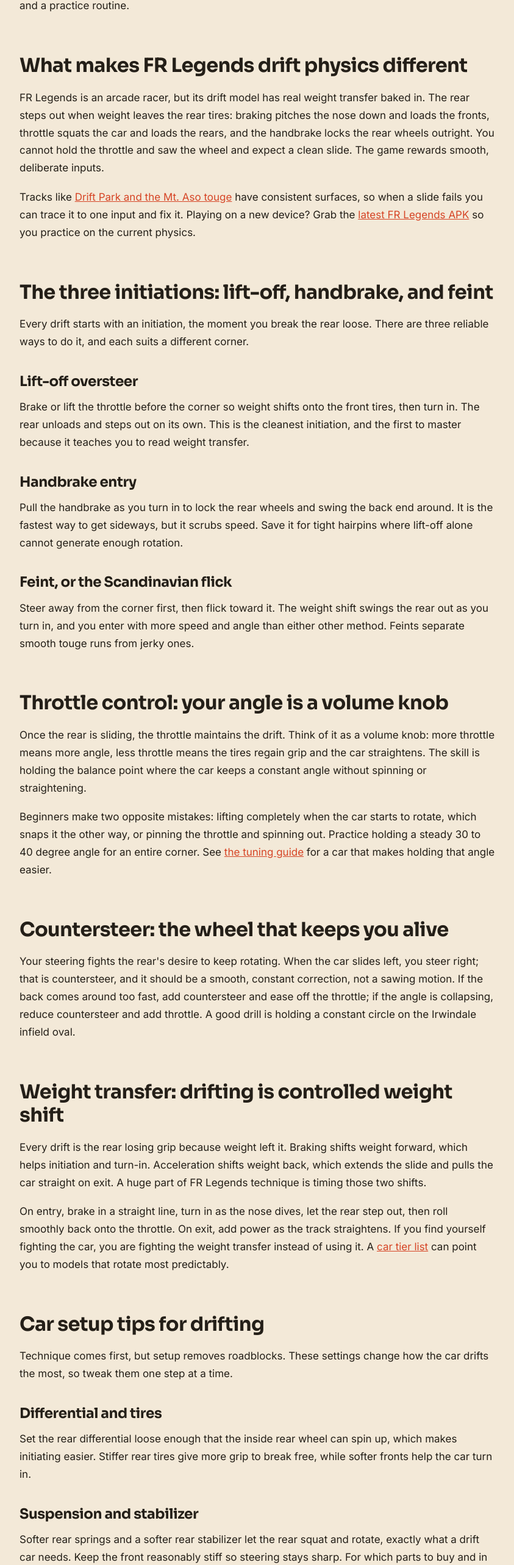
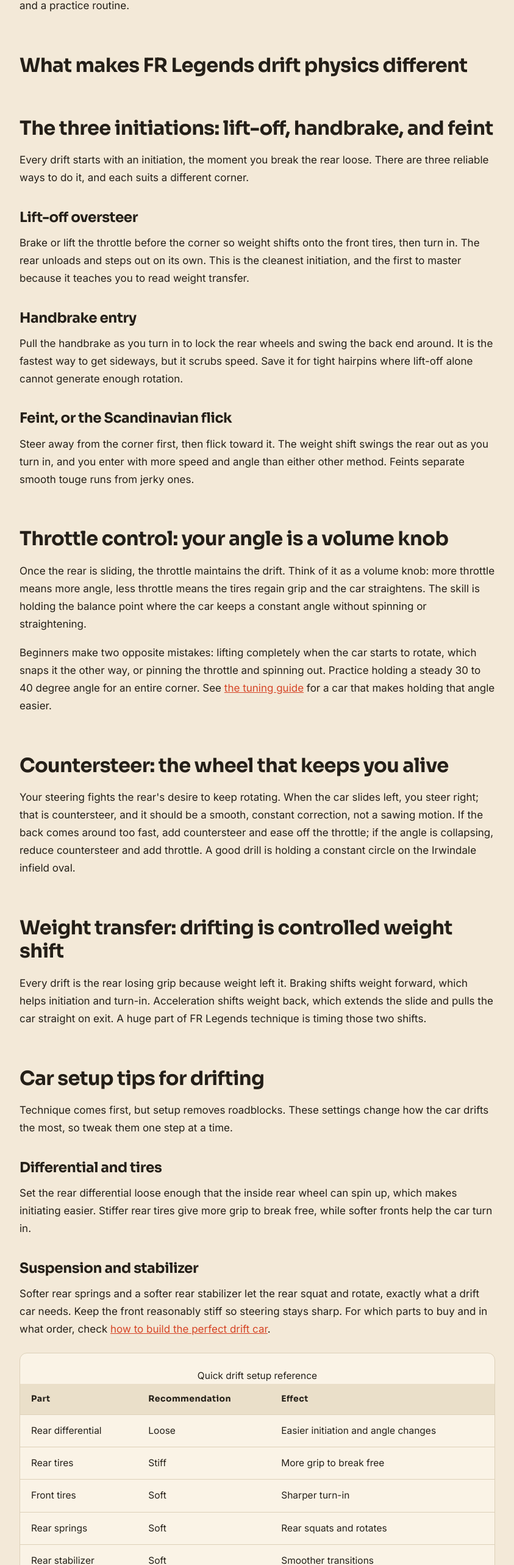
Before and after one commit to blog-id/frlegendsapk-nextjs, a Next.js app: page /how-to-drift-in-fr-legends in a window 1280 px wide. Shown: the part 1032-3598 px from the top of the page at 61% size, without its empty margins (48-891 px from the left). Built offline with nearby package versions, Linux system fonts and the light colour scheme.

Commit message:
Remove modified-download promotion from app/how-to-drift-in-fr-legends/page.tsx

```diff
--- a/app/how-to-drift-in-fr-legends/page.tsx
+++ b/app/how-to-drift-in-fr-legends/page.tsx
@@ -28,21 +28,8 @@ export default function HowToDriftInFrLegendsPage() {
       </p>
 
       <h2>What makes FR Legends drift physics different</h2>
-      <p>
-        FR Legends is an arcade racer, but its drift model has real weight
-        transfer baked in. The rear steps out when weight leaves the rear tires:
-        braking pitches the nose down and loads the fronts, throttle squats the
-        car and loads the rears, and the handbrake locks the rear wheels
-        outright. You cannot hold the throttle and saw the wheel and expect a
-        clean slide. The game rewards smooth, deliberate inputs.
-      </p>
-      <p>
-        Tracks like <Link href="/fr-legends-tracks-list/">Drift Park and the Mt. Aso touge</Link>{" "}
-        have consistent surfaces, so when a slide fails you can trace it to one
-        input and fix it. Playing on a new device? Grab the{" "}
-        <Link href="/download/">latest FR Legends APK</Link> so you practice on
-        the current physics.
-      </p>
+
+
 
       <h2>The three initiations: lift-off, handbrake, and feint</h2>
       <p>
@@ -105,14 +92,7 @@ export default function HowToDriftInFrLegendsPage() {
         shifts weight back, which extends the slide and pulls the car straight
         on exit. A huge part of FR Legends technique is timing those two shifts.
       </p>
-      <p>
-        On entry, brake in a straight line, turn in as the nose dives, let the
-        rear step out, then roll smoothly back onto the throttle. On exit, add
-        power as the track straightens. If you find yourself fighting the car,
-        you are fighting the weight transfer instead of using it. A{" "}
-        <Link href="/fr-legends-car-tier-list/">car tier list</Link> can point
-        you to models that rotate most predictably.
-      </p>
+
 
       <h2>Car setup tips for drifting</h2>
       <p>
@@ -272,12 +252,7 @@ export default function HowToDriftInFrLegendsPage() {
 
       <h2>FAQ</h2>
       <h3>What is the best car for drifting in FR Legends?</h3>
-      <p>
-        Any rear-wheel-drive car with good upgrades can drift, but classic
-        choices have balanced weight and predictable rotation. The{" "}
-        <Link href="/fr-legends-cars-list/">full cars list</Link> shows every
-        model.
-      </p>
+
       <h3>Do I need drift tuning before I can drift?</h3>
       <p>
         No. Stock cars drift with the right technique. Setup helps you hold
@@ -302,15 +277,7 @@ export default function HowToDriftInFrLegendsPage() {
       </p>
 
       <h2>Keep practicing</h2>
-      <p>
-        Drifting in FR Legends is a skill, not a setting. Every spin is data,
-        every smooth run is proof the inputs are landing. When you are ready for
-        more, explore the <Link href="/fr-legends-mod-apk-for-pc/">PC version</Link>{" "}
-        for better control feel, play{" "}
-        <Link href="/fr-legends-mod-apk-ios/">on iOS</Link>, or revisit{" "}
-        <Link href="/fr-legends-mod-apk-old-versions/">older versions</Link> to
-        see how the physics evolved. Above all, keep practicing.
-      </p>
+
     </ArticlePage>
   );
 }
```
